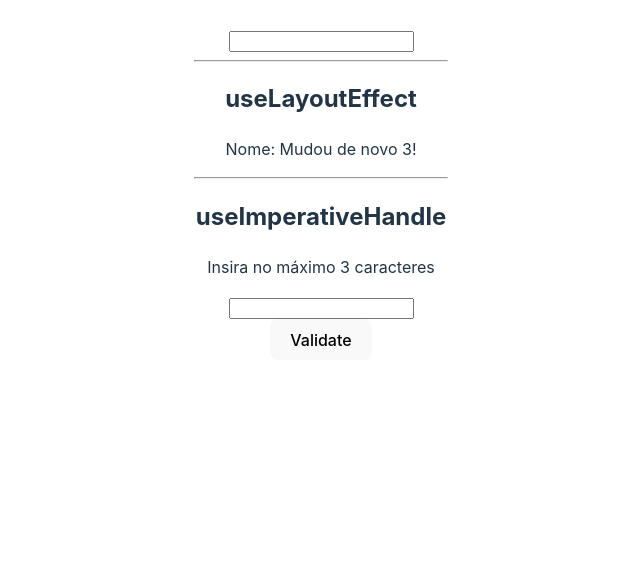
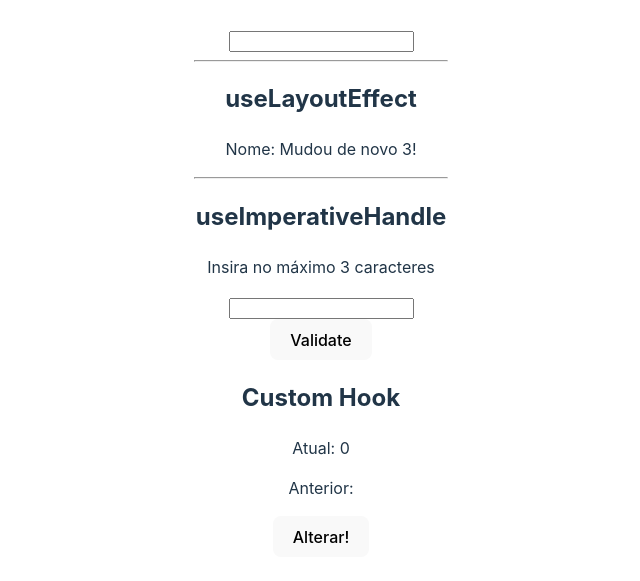
Before and after one commit to Matlima/HooksReact, a React (Vite) app: page / in a window 1280 px wide. Shown: the part 1862-2443 px from the top of the page, without its empty margins (319-959 px from the left). Built offline with nearby package versions, Linux system fonts and the light colour scheme.

Commit message:
Criando a hook custom e utilizando. Finalizando os hooks do react

```diff
--- /dev/null
+++ b/src/components/HookCustom.jsx
@@ -0,0 +1,18 @@
+import { useState } from "react"
+import { usePrevious } from "../hooks/usePrevious"
+
+const HookCustom = () => {
+    const [number, setNumber] = useState(0);
+    const previousValue = usePrevious(number);
+
+  return (
+    <div>
+        <h2>Custom Hook</h2>
+        <p>Atual: {number} </p>
+        <p>Anterior: {previousValue}</p>
+        <button onClick={() => setNumber(Math.random())}>Alterar!</button>
+    </div>
+  )
+}
+
+export default HookCustom
--- /dev/null
+++ b/src/hooks/usePrevious.jsx
@@ -0,0 +1,12 @@
+import { useEffect, useRef, useState } from "react";
+
+export const usePrevious = (value) => {
+    const ref = useRef();
+
+    useEffect(() => {
+        ref.current = value;
+
+    });
+
+    return ref.current;
+};
--- a/src/routes/Home.jsx
+++ b/src/routes/Home.jsx
@@ -13,6 +13,7 @@
 import HookUseMemo from "../components/HookUseMemo";
 import HookUseLayoutEffect from "../components/HookUseLayoutEffect";
 import HookUseImperativeHandle from "../components/HookUseImperativeHandle";
+import HookCustom from "../components/HookCustom";
 
 
 const Home = () => {
@@ -32,6 +33,7 @@
       <HookUseMemo />
       <HookUseLayoutEffect />
       <HookUseImperativeHandle />
+      <HookCustom />
     </div>
   );
 }
```
